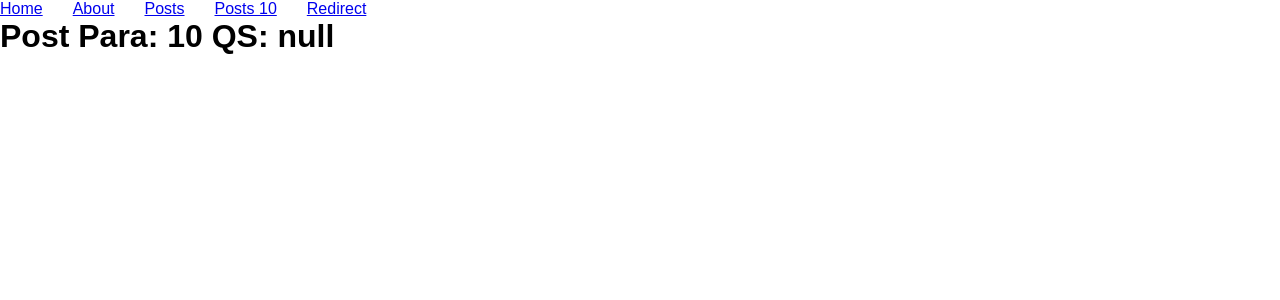
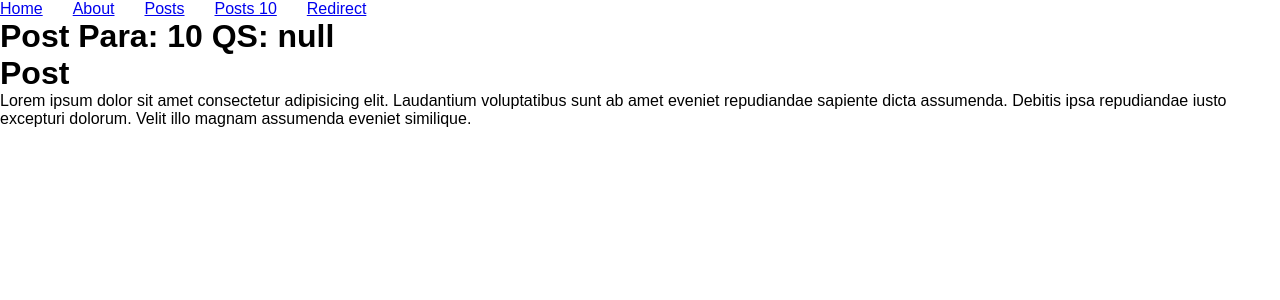
Before and after one commit to joaolucassb/react-router-dom-studies, a React (Vite) app: page /posts/10 in a window 1280 px wide. Shown: the top 300 px of the page. Built offline with nearby package versions, Linux system fonts and the light colour scheme.

Commit message:
Rota aninhada

```diff
--- a/src/components/Post/index.tsx
+++ b/src/components/Post/index.tsx
@@ -1,14 +1,10 @@
-import { useParams, useSearchParams } from 'react-router-dom';
 import './style.css';
 
 export const Post = () => {
-    const params = useParams();
-    const { id } = params;
-    const [qs] = useSearchParams();
-
     return (
     <div>
-        <h1>Post {`Para: ${id}`} {`QS: ${qs.get('user')}`}</h1>
+        <h1>Post</h1>
+        <p>Lorem ipsum dolor sit amet consectetur adipisicing elit. Laudantium voluptatibus sunt ab amet eveniet repudiandae sapiente dicta assumenda. Debitis ipsa repudiandae iusto excepturi dolorum. Velit illo magnam assumenda eveniet similique.</p>
     </div>
     )
 }
--- /dev/null
+++ b/src/components/Posts/index.tsx
@@ -0,0 +1,15 @@
+import { Outlet, useParams, useSearchParams } from 'react-router-dom';
+import './style.css';
+
+export const Posts = () => {
+    const params = useParams();
+    const { id } = params;
+    const [qs] = useSearchParams();
+
+    return (
+    <div>
+        <h1>Post {`Para: ${id}`} {`QS: ${qs.get('user')}`}</h1>
+        <Outlet />
+    </div>
+    )
+}
--- a/src/main.tsx
+++ b/src/main.tsx
@@ -6,9 +6,10 @@ import { BrowserRouter, Routes, Route } from 'react-router-dom';
 import { Home } from './components/Home';
 import { About } from './components/About';
 import { Menu } from './components/Menu';
-import { Post } from './components/Post';
+import { Posts } from './components/Posts';
 import { Redirect } from './components/Redirect';
 import { NotFound } from './components/Not Found';
+import { Post } from './components/Post';
 
 ReactDOM.createRoot(document.getElementById('root') as HTMLElement).render(
   <React.StrictMode>
@@ -17,8 +18,11 @@ ReactDOM.createRoot(document.getElementById('root') as HTMLElement).render(
       <Routes>
         <Route path="/" element={<Home />} />
         <Route path="/about" element={<About />} />
-        <Route path="/posts/:id" element={<Post />} />
-        <Route path="/posts" element={<Post />} />
+        {/* <Route path="/posts/:id" element={<Posts />} /> */}
+        <Route path="/posts" element={<Posts />}>
+          <Route path=':id' element={<Post />} />
+        </Route>
+        <Route path="/posts" element={<Posts />} />
         <Route path="/redirect" element={<Redirect />} />
         <Route path="*" element={<NotFound />} />
       </Routes>
```
Also changed, not shown: src/components/Posts/style.css (added).
